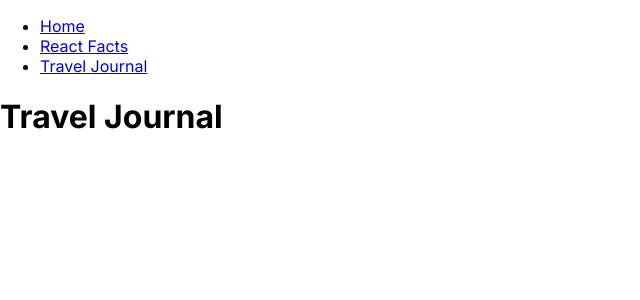
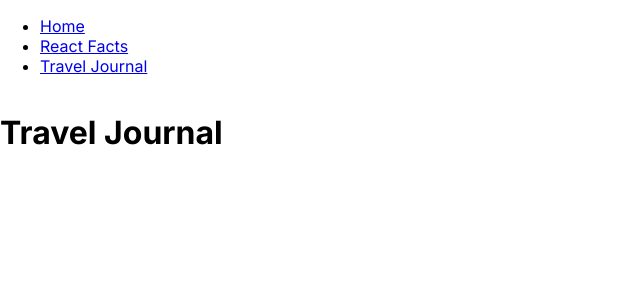
Before and after one commit to surya-441/first-react, a React (Vite) app: page /traveljournal in a window 1280 px wide. Shown: the top 300 px of the page, without its empty margins (0-640 px from the left). Built offline with nearby package versions, Linux system fonts and the light colour scheme.

Commit message:
styled travel journal page

```diff
--- /dev/null
+++ b/src/pages/TravelJournal.css
@@ -0,0 +1,5 @@
+.travel-journal {
+    display: flex;
+    flex-direction: column;
+    min-height: 100vh;
+}
--- a/src/pages/TravelJournal.jsx
+++ b/src/pages/TravelJournal.jsx
@@ -1,4 +1,5 @@
 import TravelJournalNav from "../componenets/TravelJournalNav";
+import './TravelJournal.css';
 
 function TravelJournal() {
     return (
```
